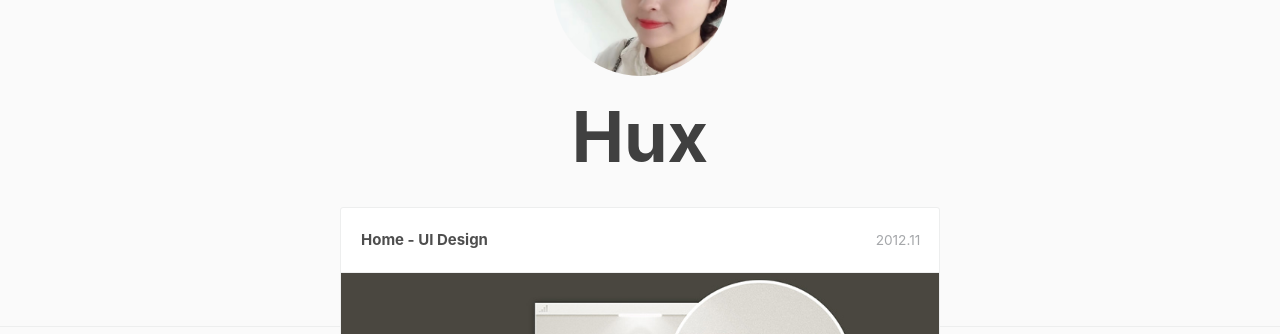
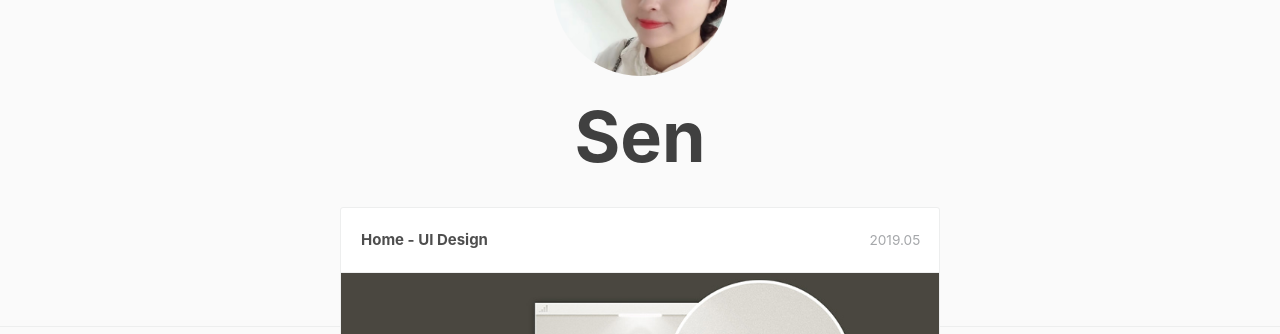
Before and after one commit to hub-sen/hub-sen.github.io, a Jekyll site: the page built from portfolio/index.html, in a window 1280 px wide. Shown: the part 171-505 px from the top of the page. Built offline with Jekyll 4.4.1, drawn with Linux system fonts in a browser that asks for light colours; nearby versions of some CDN libraries; comment, search, counter and statistics services are not loaded.

```diff
--- a/portfolio/index.html
+++ b/portfolio/index.html
@@ -17,7 +17,7 @@
 		<div class="container" style="margin:0;padding:0;width:100%;">
 			<header>
 				<img width="175" height="175" style="border-radius:50%;" src="/img/avatar-xue.jpg">
-				<h1>Hux</h1>
+				<h1>Sen</h1>
 			</header>
 			<div class="main">
 				<ul class="cbp_tmtimeline">
@@ -25,7 +25,7 @@
 					<li>
 						<div class="cbp_tmlabel">
 							<h2>Home - UI Design</h2>
-							<time>2012.11</time>
+							<time>2019.05</time>
 							<img src="images/work-uihome.jpg">
 							<ul>
 								<li>
```
